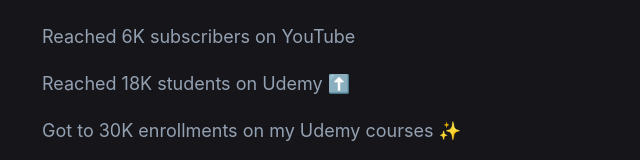
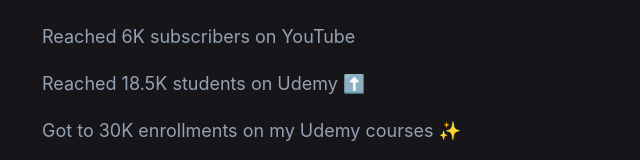
Before and after one commit to wlsf82/walmyr-nextjs, a Next.js app: page / in a window 1280 px wide. Shown: the part 3808-3968 px from the top of the page, without its empty margins (292-932 px from the left). Built offline with nearby package versions, Linux system fonts and the light colour scheme.

Commit message:
Increase the number of students on Udemy

```diff
--- a/components/achievements.js
+++ b/components/achievements.js
@@ -119,7 +119,7 @@ const achievements = [
     events: [
       'Reached the mark of 150 Live Streams on YouTube',
       'Reached 6K subscribers on YouTube',
-      'Reached 18K students on Udemy ⬆️',
+      'Reached 18.5K students on Udemy ⬆️',
       'Got to 30K enrollments on my Udemy courses ✨',
     ]
   }
```
